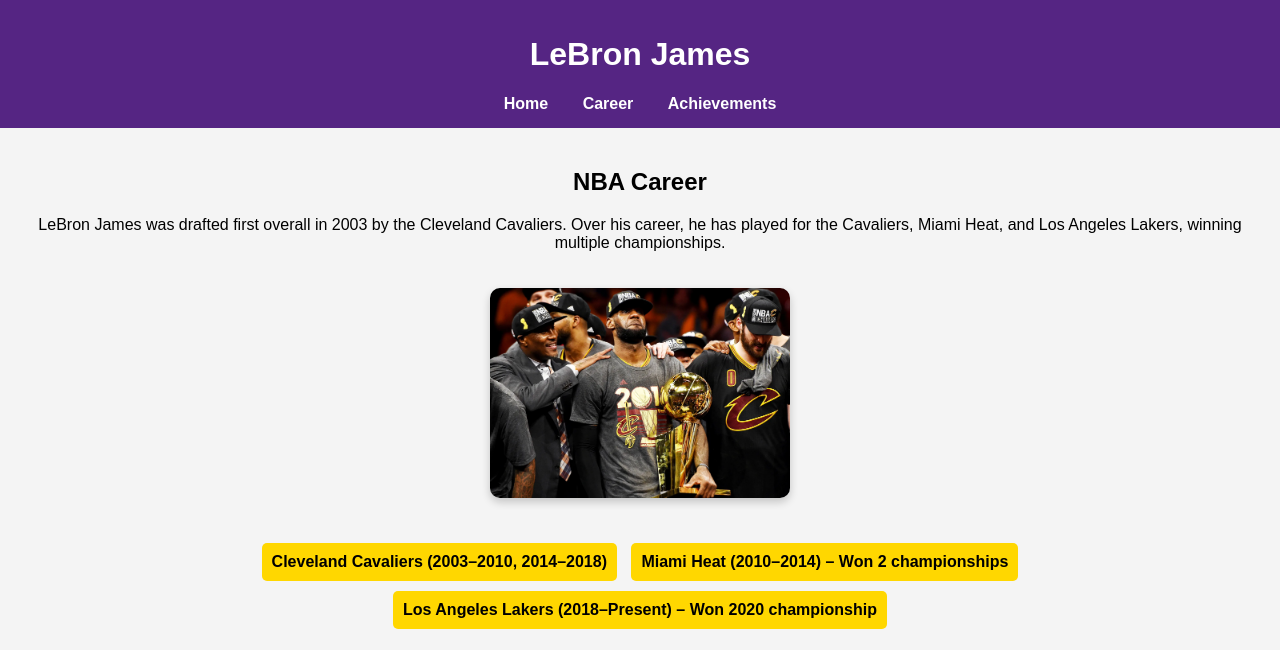
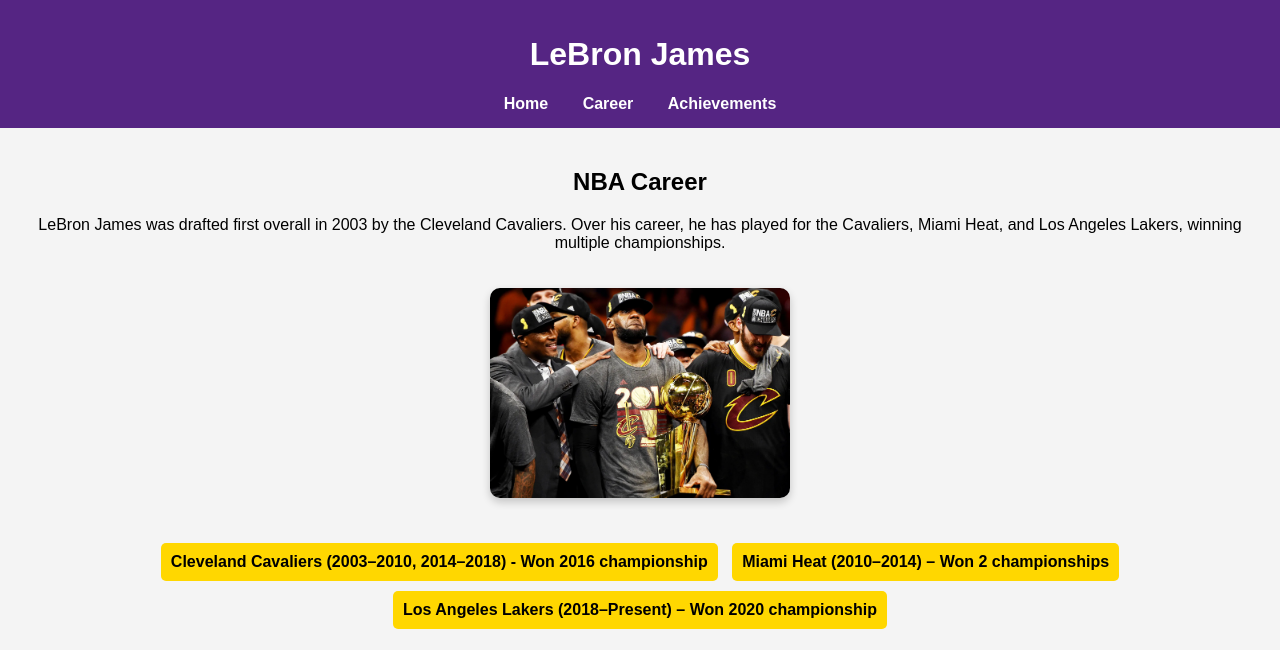
Before and after one commit to JeremiahFrias/LebronJames, a plain HTML site: page career.html in a window 1280 px wide. Shown: the top 650 px of the page. Drawn offline with Linux system fonts and the light colour scheme.

Commit message:
Update career.html

```diff
--- a/career.html
+++ b/career.html
@@ -22,7 +22,7 @@
         <img src="career.jpg" alt="LeBron James Career" class="lebron-img">
 
         <ul>
-            <li><strong>Cleveland Cavaliers (2003–2010, 2014–2018)</strong></li>
+            <li><strong>Cleveland Cavaliers (2003–2010, 2014–2018)</strong> - Won 2016 championship</li>
             <li><strong>Miami Heat (2010–2014)</strong> – Won 2 championships</li>
             <li><strong>Los Angeles Lakers (2018–Present)</strong> – Won 2020 championship</li>
         </ul>
```
